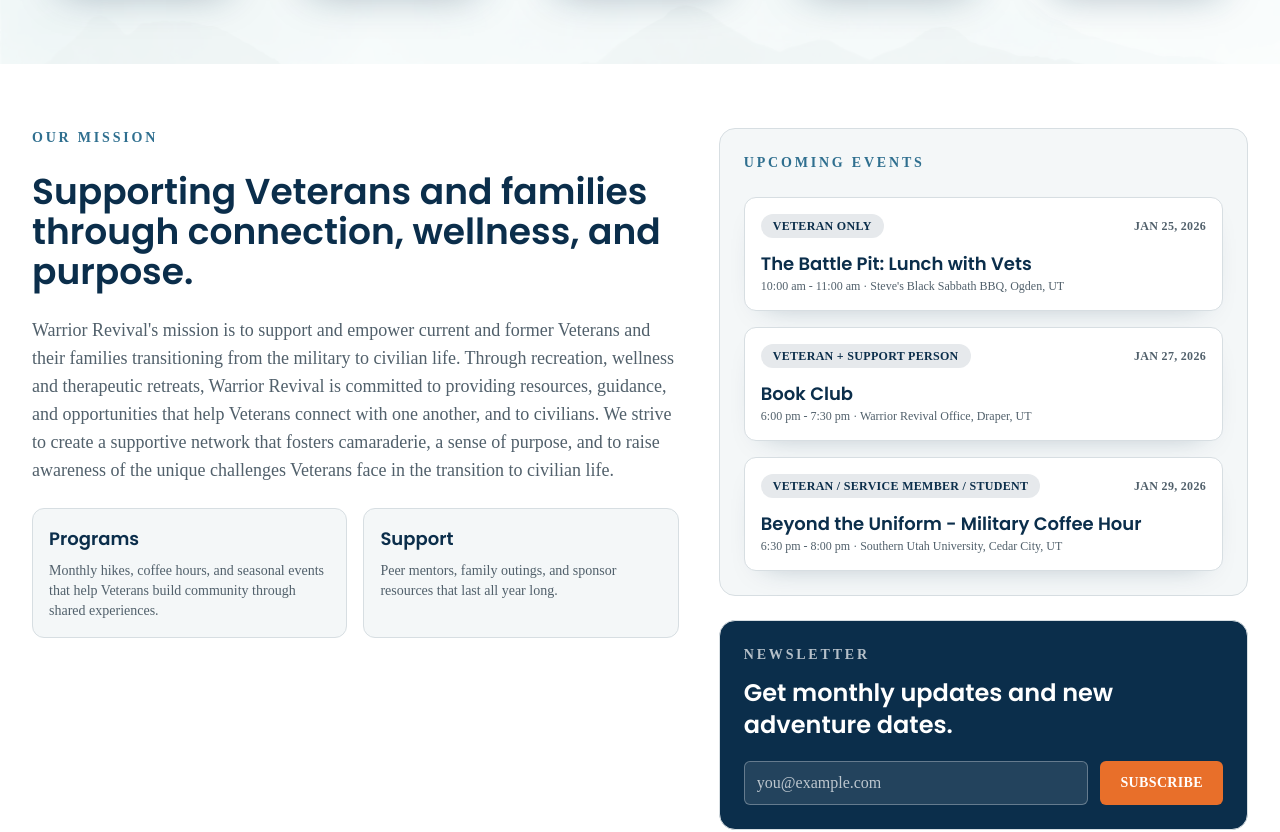
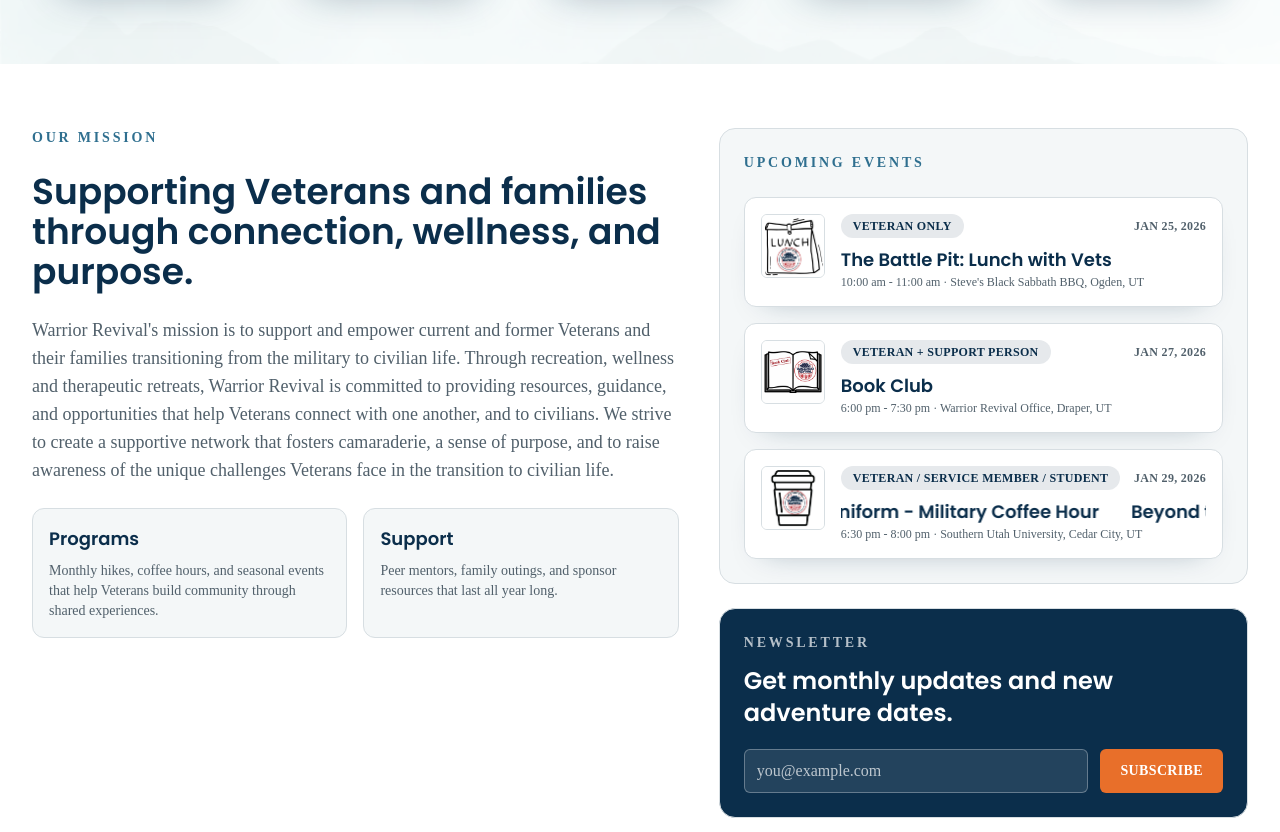
Before and after one commit to dulbrich/Warrior-Revival, a Next.js app: page / in a window 1280 px wide. Shown: the part 1209-2041 px from the top of the page. Built offline with nearby package versions, Linux system fonts and the light colour scheme.

Commit message:
Fix upcoming events on landing page.

```diff
--- a/src/app/globals.css
+++ b/src/app/globals.css
@@ -23,6 +23,46 @@ a {
   will-change: opacity;
 }
 
+.marquee-shell {
+  max-width: 100%;
+  overflow: hidden;
+}
+
+.marquee-track {
+  display: inline-flex;
+  min-width: 100%;
+  white-space: nowrap;
+}
+
+.marquee-track:not(.marquee-track--active) .marquee-item + .marquee-item {
+  display: none;
+}
+
+.marquee-track--active {
+  animation: marquee-scroll 18s linear infinite;
+  will-change: transform;
+}
+
+.marquee-item {
+  display: inline-block;
+  padding-right: 2rem;
+}
+
+@keyframes marquee-scroll {
+  0% {
+    transform: translateX(0);
+  }
+  10% {
+    transform: translateX(0);
+  }
+  90% {
+    transform: translateX(-50%);
+  }
+  100% {
+    transform: translateX(-50%);
+  }
+}
+
 @media (prefers-reduced-motion: reduce) {
   .hero-slide {
     transition: none;
--- a/src/app/page.tsx
+++ b/src/app/page.tsx
@@ -15,6 +15,25 @@ const navigation = [
   { label: "Donate", href: "#" },
   { label: "Contact", href: "#" }
 ];
+
+const fallbackEventImage = "/logo.webp";
+const marqueeLengthThreshold = 32;
+
+const MarqueeText = ({ text, className }: { text: string; className?: string }) => {
+  const shouldScroll = text.length > marqueeLengthThreshold;
+  const textClassName = className ? `${className}` : "";
+
+  return (
+    <div className="marquee-shell min-w-0 w-full">
+      <div className={`marquee-track ${shouldScroll ? "marquee-track--active" : ""}`}>
+        <span className={`marquee-item ${textClassName}`}>{text}</span>
+        <span aria-hidden="true" className={`marquee-item ${textClassName}`}>
+          {text}
+        </span>
+      </div>
+    </div>
+  );
+};
 
 const pathways = [
   {
@@ -264,7 +283,7 @@ export default function Home() {
 
       <section className="bg-surface">
         <div className="mx-auto grid max-w-7xl gap-10 px-4 py-16 md:grid-cols-[1.1fr_0.9fr] md:px-8">
-          <div className="space-y-6">
+          <div className="space-y-6 min-w-0">
             <p className="text-sm font-semibold uppercase tracking-[0.2em] text-secondary">
               Our mission
             </p>
@@ -296,7 +315,7 @@ export default function Home() {
               </div>
             </div>
           </div>
-          <div className="space-y-6">
+          <div className="space-y-6 min-w-0">
             <div className="rounded-2xl border border-border bg-light p-6">
               <p className="text-sm font-semibold uppercase tracking-[0.2em] text-secondary">
                 Upcoming events
@@ -318,7 +337,16 @@ export default function Home() {
                       }
                     }}
                   >
-                    <div className="flex items-center justify-between">
+                    <div className="flex items-start gap-4">
+                      <img
+                        src={event.image ?? fallbackEventImage}
+                        alt={event.name}
+                        className={`h-16 w-16 rounded-md border border-border bg-white ${
+                          event.image ? "object-cover" : "object-contain"
+                        }`}
+                      />
+                      <div className="flex-1 min-w-0">
+                        <div className="flex flex-wrap items-center justify-between gap-2">
                           <span className="rounded-full bg-primary/10 px-3 py-1 text-xs font-semibold uppercase tracking-wide text-primary">
                             {event.category}
                           </span>
@@ -326,12 +354,17 @@ export default function Home() {
                             {event.dateLabel}
                           </span>
                         </div>
-                    <p className="mt-3 font-heading text-lg font-semibold text-primary">
-                      {event.name}
-                    </p>
+                        <div className="mt-2">
+                          <MarqueeText
+                            text={event.name}
+                            className="font-heading text-lg font-semibold text-primary"
+                          />
+                        </div>
                         <p className="text-xs text-textSecondary">
                           {event.timeLabel} · {event.location}
                         </p>
+                      </div>
+                    </div>
                     {event.register_link ? (
                       <a
                         href={event.register_link}
```
Lines whose indentation alone changed are shown as unchanged.
